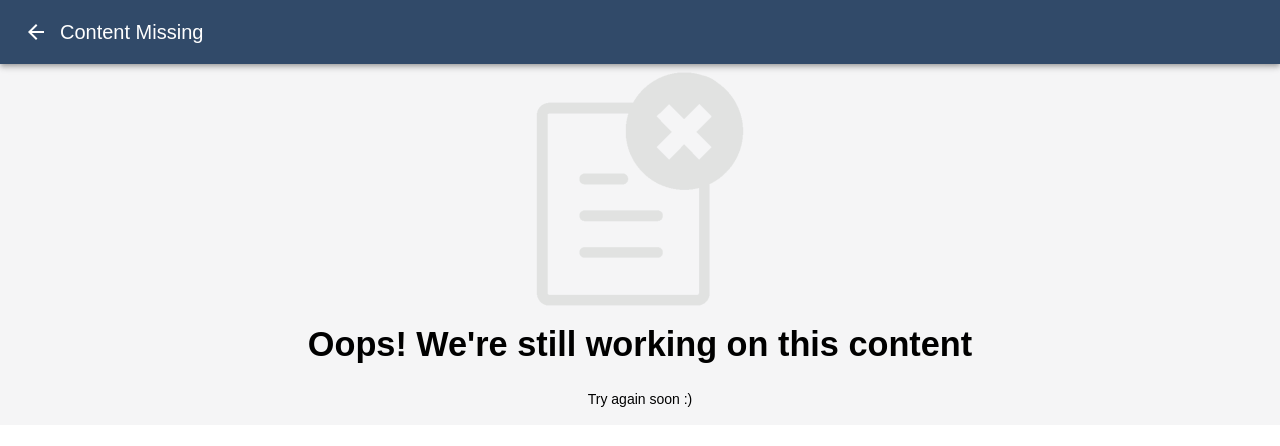
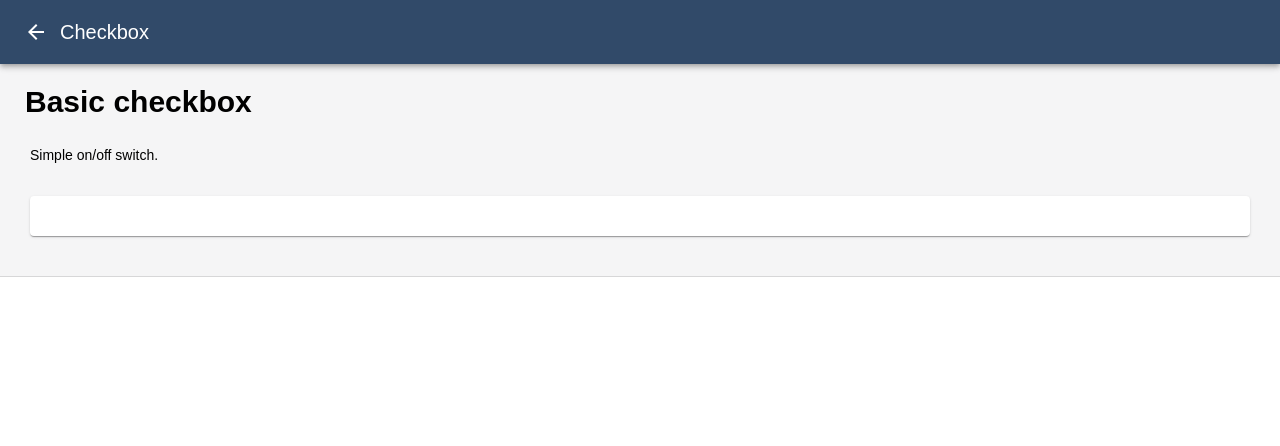
Before and after one commit to LetTheWookieWin92/7_materialui, a React (Create React App) app: page / in a window 1280 px wide. Both pictures are taken after a click on the button "CHECKBOX". Shown: the top 446 px of the page. Built offline with nearby package versions, Linux system fonts and the light colour scheme.

Commit message:
added checkbox area

```diff
--- a/src/components/display.jsx
+++ b/src/components/display.jsx
@@ -6,6 +6,7 @@ import ButtonExample from "./examples/buttonExample";
 import ButtonGroupExample from "./examples/buttonGroupExample";
 import ContentMissing from "./examples/contentMissing";
 import HowThemeWorksExample from "./examples/howThemeWorksExample";
+import CheckboxExample from "./examples/checkboxExample";
 
 //Theme
 import { ThemeProvider } from "@material-ui/core/styles";
@@ -51,6 +52,14 @@ class Display extends Component {
 					/>
 				);
 
+			case "Checkbox":
+				return (
+					<CheckboxExample
+						title={mode}
+						onBackPress={this.changeDisplayMode}
+					/>
+				);
+
 			default:
 				return (
 					<ContentMissing title={mode} onBackPress={this.changeDisplayMode} />
--- a/src/components/examples/buttonGroupExample.jsx
+++ b/src/components/examples/buttonGroupExample.jsx
@@ -1,7 +1,7 @@
 import React from "react";
 import NavigationBar from "../navigationBar";
 import ExampleSection from "./exampleSection";
-import { Typography, Grid, Button, ButtonGroup } from "@material-ui/core";
+import { Grid, Button, ButtonGroup } from "@material-ui/core";
 
 const ButtonGroupExample = ({ title, onBackPress }) => {
 	return (
--- /dev/null
+++ b/src/components/examples/checkboxExample.jsx
@@ -0,0 +1,22 @@
+import React from 'react';
+import NavigationBar from '../navigationBar';
+import ExampleSection from './exampleSection';
+import { Checkbox, Grid, Typography } from '@material-ui/core';
+
+const CheckboxExample = ({ title, onBackPress }) => {
+    return (
+        <React.Fragment>
+            <NavigationBar textLabel={title} showBack="Yes" backPressed={onBackPress}/>
+            <ExampleSection title="Basic checkbox" description="Simple on/off switch." content=
+            {
+                <Grid container spacing={1} alignItems="center">
+                    <Grid item xs={12} sm={12} md={12} lg={12} xl={12}>
+
+                    </Grid>
+                </Grid>
+            }/>
+        </React.Fragment>
+     );
+}
+
+export default CheckboxExample;
```
